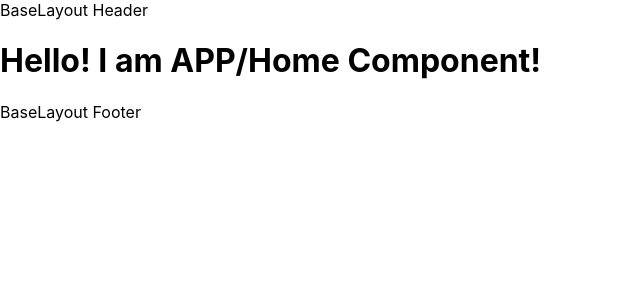
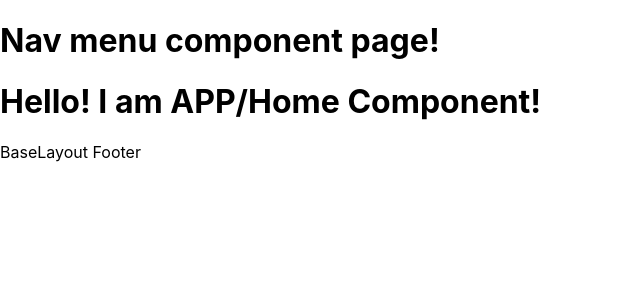
Before and after one commit to heggy231/intro-react-router-dom, a React (Create React App) app: page / in a window 1280 px wide. Shown: the top 300 px of the page, without its empty margins (0-640 px from the left). Built offline with nearby package versions, Linux system fonts and the light colour scheme.

Commit message:
import Menu into BaseLayout Header

```diff
--- a/src/components/BaseLayout.js
+++ b/src/components/BaseLayout.js
@@ -1,9 +1,10 @@
 import React from 'react'
+import Menu from './Menu';
 
 const BaseLayout = (props) => {
   return (
     <>
-      <header>BaseLayout Header</header>
+      <Menu />
       <main>{props.children}</main>
       <footer>BaseLayout Footer</footer>
     </>
--- a/src/components/Menu.js
+++ b/src/components/Menu.js
@@ -2,9 +2,9 @@ import React from 'react'
 
 const Menu = () => {
   return (
-    <div>
+    <>
       <h1>Nav menu component page!</h1>
-    </div>
+    </>
   )
 }
 
```
